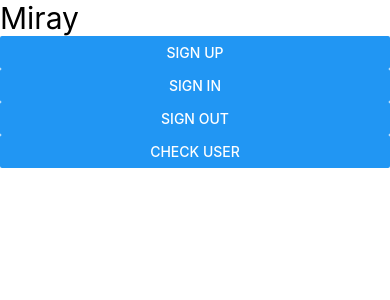
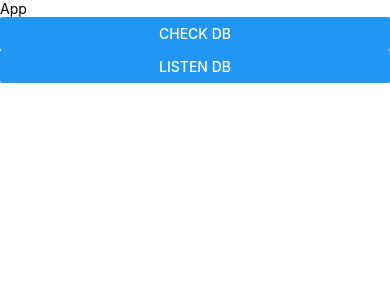
Before and after one commit to Harhat18/RNFirebase, a React Native app: screen / in a window 390 px wide. Shown: the top 300 px of the page. Built offline with nearby package versions, Linux system fonts and the light colour scheme.

Commit message:
Add commit firebase response data

```diff
--- /dev/null
+++ b/App.js
@@ -0,0 +1,30 @@
+import {View, Text, Button} from 'react-native';
+import React from 'react';
+import database from '@react-native-firebase/database';
+
+const App = () => {
+  // veriyi bizim talebimmiz üzerine tek sefer getirir
+  const checkDB = () => {
+    const reference = database().ref('books/');
+    reference.once('value').then(snapshot => {
+      const response = snapshot.val();
+      console.log(response);
+    });
+  };
+  // DB takip eder veriyi günceller
+  const listenDB = () => {
+    const reference = database().ref('books/');
+    reference.on('value', snapshot => {
+      console.log('User data: ', snapshot.val());
+    });
+  };
+  return (
+    <View>
+      <Text>App</Text>
+      <Button title="Check DB" onPress={checkDB} />
+      <Button title="Listen DB" onPress={listenDB} />
+    </View>
+  );
+};
+
+export default App;
--- a/App.tsx
+++ b/App_auth.tsx
@@ -18,22 +18,28 @@ const App = () => {
         'jane.doe@example.com',
         'SuperSecretPassword!',
       )
-      .then(res => console.log(res))
+      .then(res => console.log('Signed In'))
       .catch(err => console.log(err));
   };
   const signOut = () => {
     auth()
       .signOut()
-      .then(res => console.log(res))
+      .then(res => console.log('Signed Out'))
       .catch(err => console.log(err));
   };
+  const checkUser = () => {
+    const user = auth().currentUser;
+
+    console.log(user);
+  };
+
   return (
     <SafeAreaView>
       <Text style={{fontSize: 30}}>Miray</Text>
       <Button title="Sign Up" onPress={signUp} />
       <Button title="Sign In" onPress={signIn} />
       <Button title="Sign Out" onPress={signOut} />
-      <Button title="Check User" onPress={signOut} />
+      <Button title="Check User" onPress={checkUser} />
     </SafeAreaView>
   );
 };
--- a/package.json
+++ b/package.json
@@ -12,6 +12,7 @@
   "dependencies": {
     "@react-native-firebase/app": "^18.3.0",
     "@react-native-firebase/auth": "^18.3.0",
+    "@react-native-firebase/database": "^18.3.0",
     "doctor": "^0.3.0",
     "react": "18.2.0",
     "react-native": "^0.72.4"
```
Also changed, not shown: 2 other files (tests, documents, lock files or other folders).
